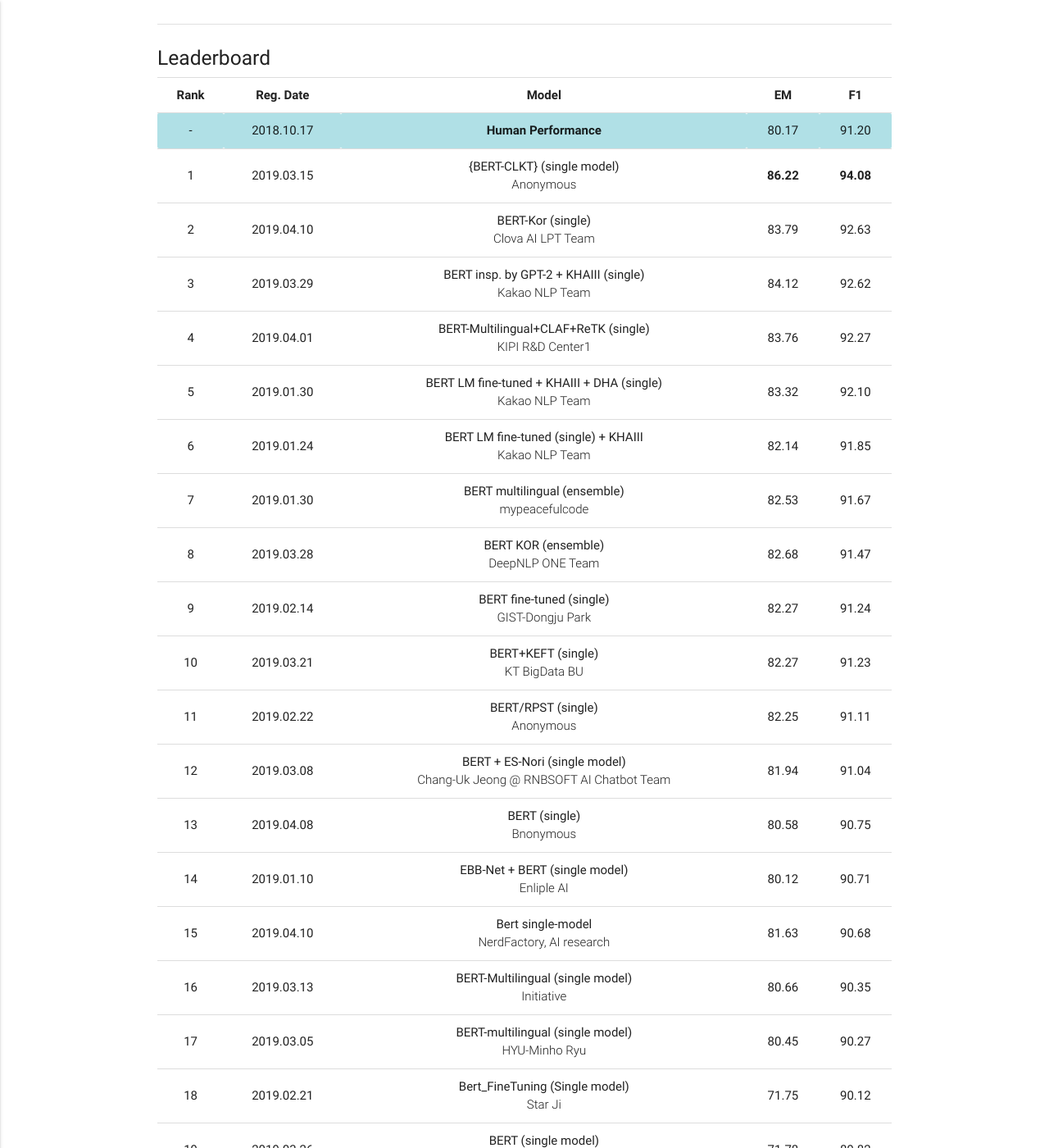
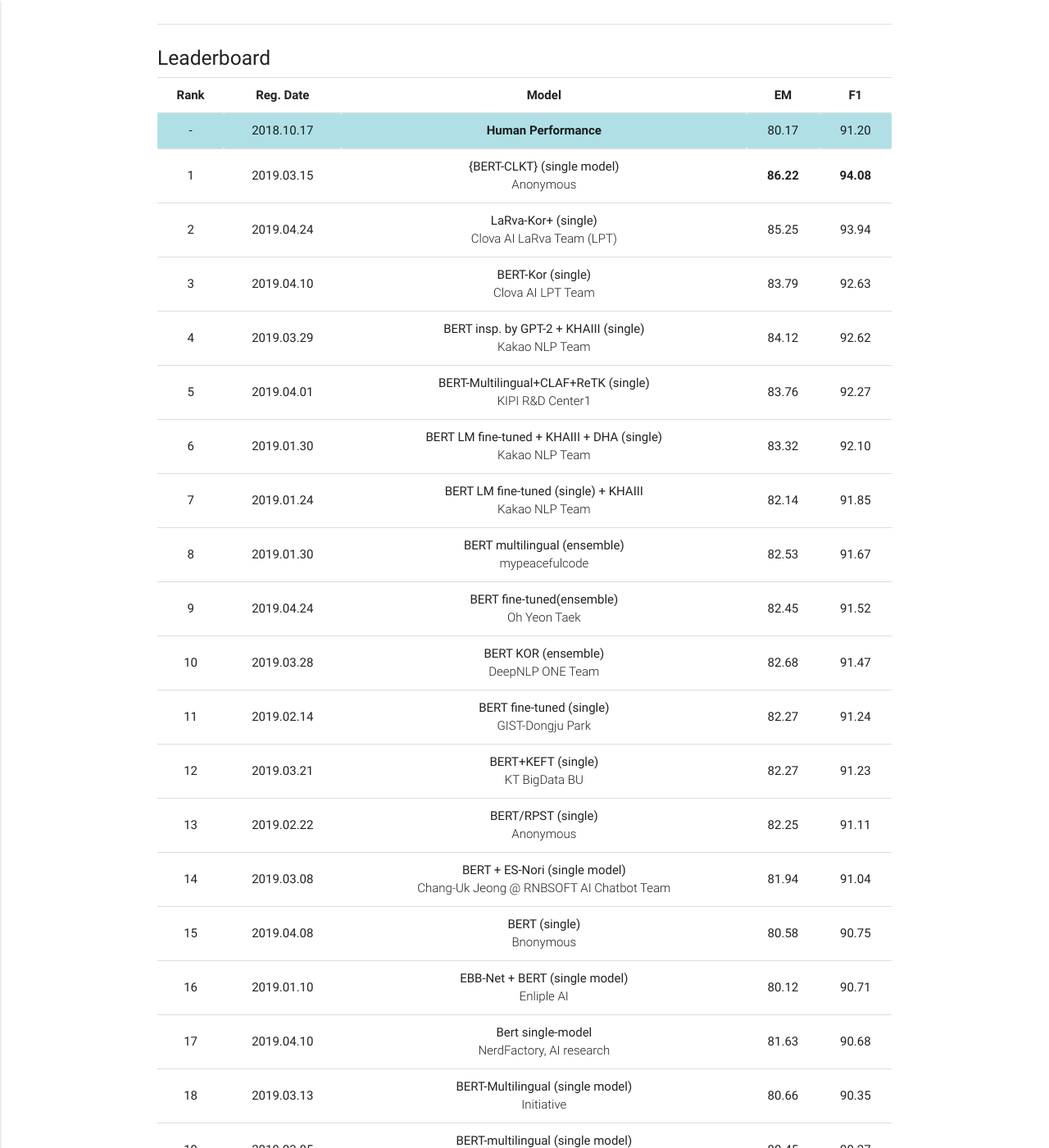
Before and after one commit to korquad/korquad.github.io, a Jekyll site: the page built from category/index_english.html, in a window 1280 px wide and 1400 px high, scrolled down 1772 px. Shown: the whole window at 82% size. Built offline with Jekyll 4.4.1, drawn with Linux system fonts in a browser that asks for light colours; some of the changed text lies outside the part shown.

Commit message:
19/04/25 leaderboard updated

```diff
--- a/category/index_english.html
+++ b/category/index_english.html
@@ -228,6 +228,15 @@ style="width:300px">Submission Tutorial</a>
                     </tr>
                     <tr>
                       <td>2</td>
+                      <td>2019.04.24</td>
+                      <td>LaRva-Kor+ (single)
+                        <p class="light">Clova AI LaRva Team (LPT)</p>
+                      </td>
+                      <td>85.25</td>
+                      <td>93.94</td>
+                    </tr>
+                    <tr>
+                      <td>3</td>
                       <td>2019.04.10</td>
                       <td>BERT-Kor (single)
                         <p class="light">Clova AI LPT Team</p>
@@ -281,7 +290,16 @@ style="width:300px">Submission Tutorial</a>
                       <td>91.67</td>
                     </tr>
                     <tr>
-                      <td>8</td>
+                      <td>9</td>
+                      <td>2019.04.24</td>
+                      <td>BERT fine-tuned(ensemble)
+                        <p class="light">Oh Yeon Taek</p>
+                      </td>
+                      <td>82.45</td>
+                      <td>91.52</td>
+                    </tr>
+                    <tr>
+                      <td>10</td>
                       <td>2019.03.28</td>
                       <td>BERT KOR (ensemble)
                         <p class="light">DeepNLP ONE Team</p>
@@ -407,7 +425,7 @@ style="width:300px">Submission Tutorial</a>
                       <td>89.20</td>
                     </tr>
                     <tr>
-                      <td>22</td>
+                      <td>24</td>
                       <td>2018.12.28</td>
                       <td>BERT-Multilingual (single)
                         <p class="light">Clova AI LPT Team</p>
@@ -415,7 +433,7 @@ style="width:300px">Submission Tutorial</a>
                       <td>77.04</td>
                       <td>87.85</td>
                     </tr>
-                      <td>23</td>
+                      <td>25</td>
                       <td>2019.03.04</td>
                       <td>DocQA (single)
                         <p class="light">CLaF</p>
```
Also changed, not shown: other parts of category/index_english.html (+19 -19 lines), _layouts/home.html (+40 -22 lines).
